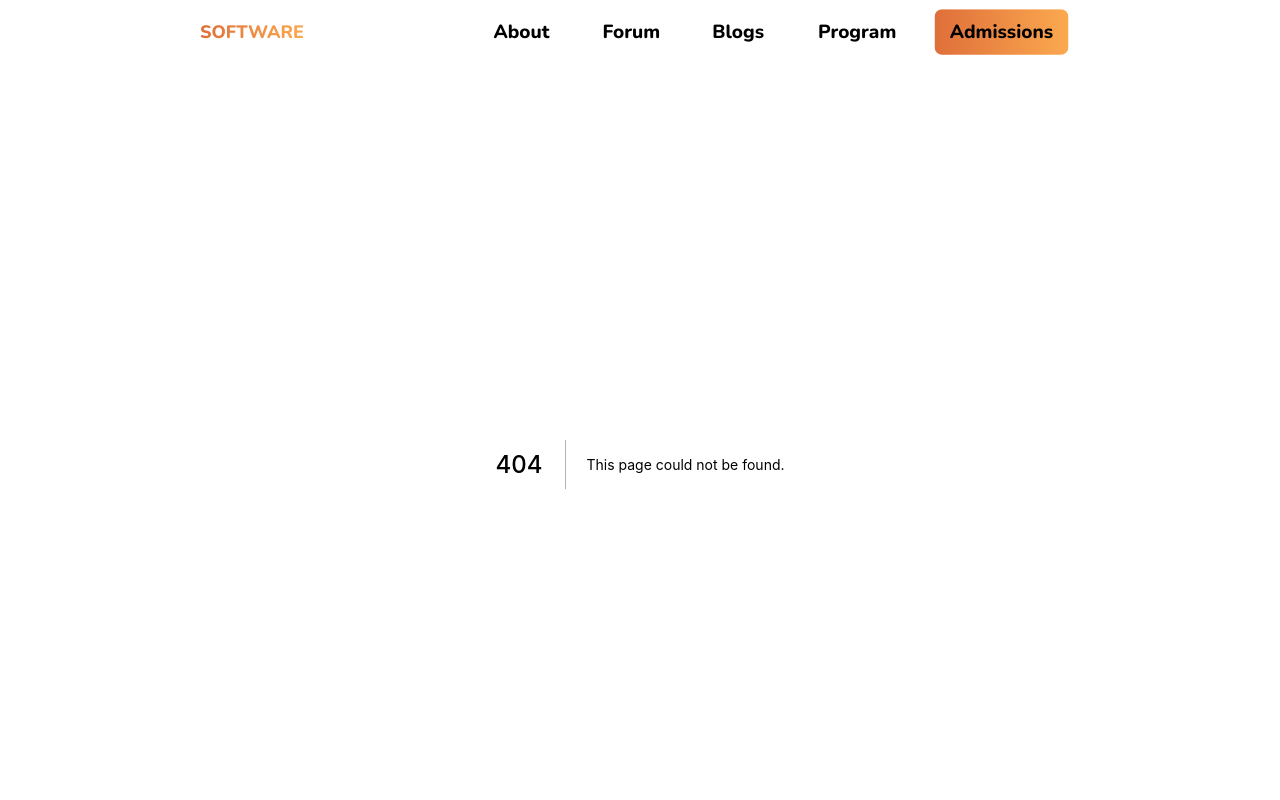
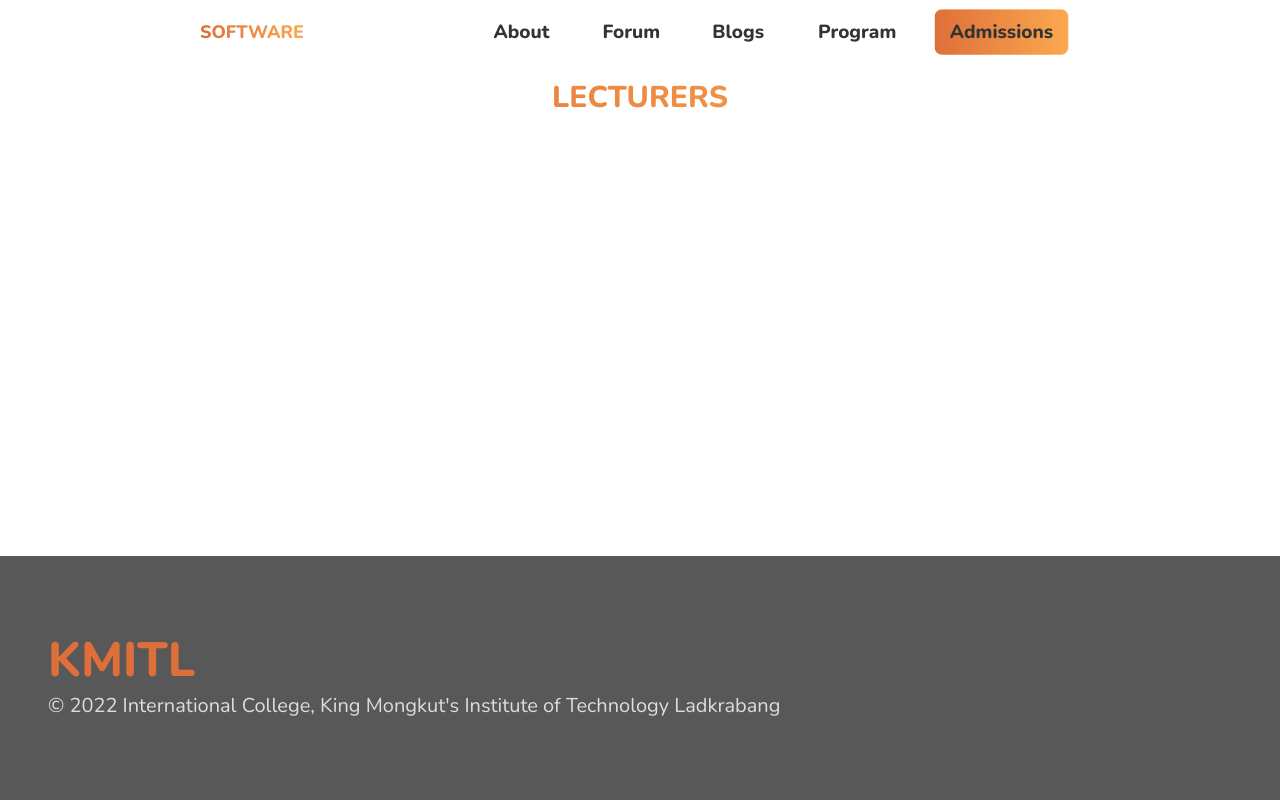
Before and after one commit to neneprm/SE-WEBSITE, a Next.js app: page /program/lecturers in a window 1280 px wide. Before the commit this address had no page. Shown: the top 800 px of the page. Built offline with nearby package versions, Linux system fonts and the light colour scheme.

Commit message:
Create lecturers page

```diff
--- /dev/null
+++ b/pages/program/lecturers.tsx
@@ -0,0 +1,15 @@
+import { H3 } from "../components/headers"
+
+const Lecturers = () => {
+  return (
+    <>
+      <section className="container mx-auto my-4">
+        <H3 style="text-gradient font-bold text-center" text="LECTURERS" />
+      </section>
+
+      <section>{/* Content */}</section>
+    </>
+  )
+}
+
+export default Lecturers
```
